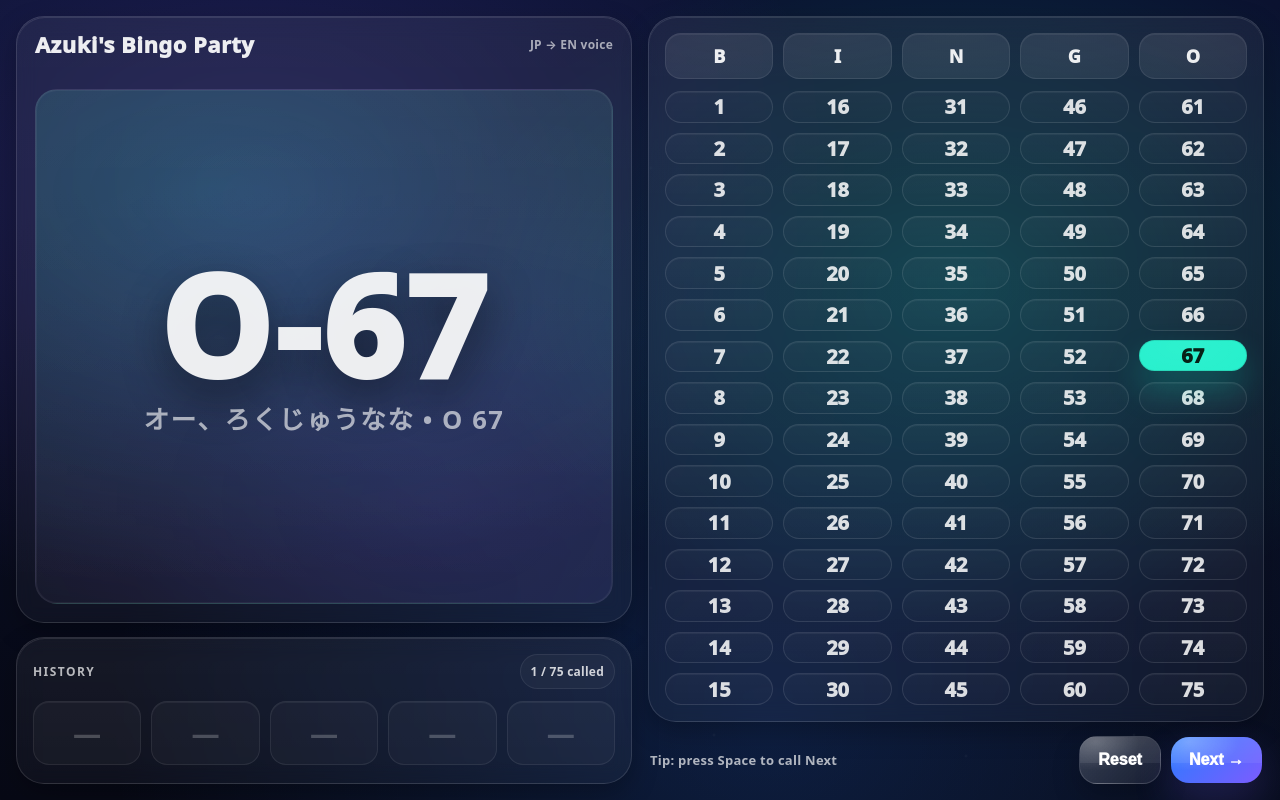
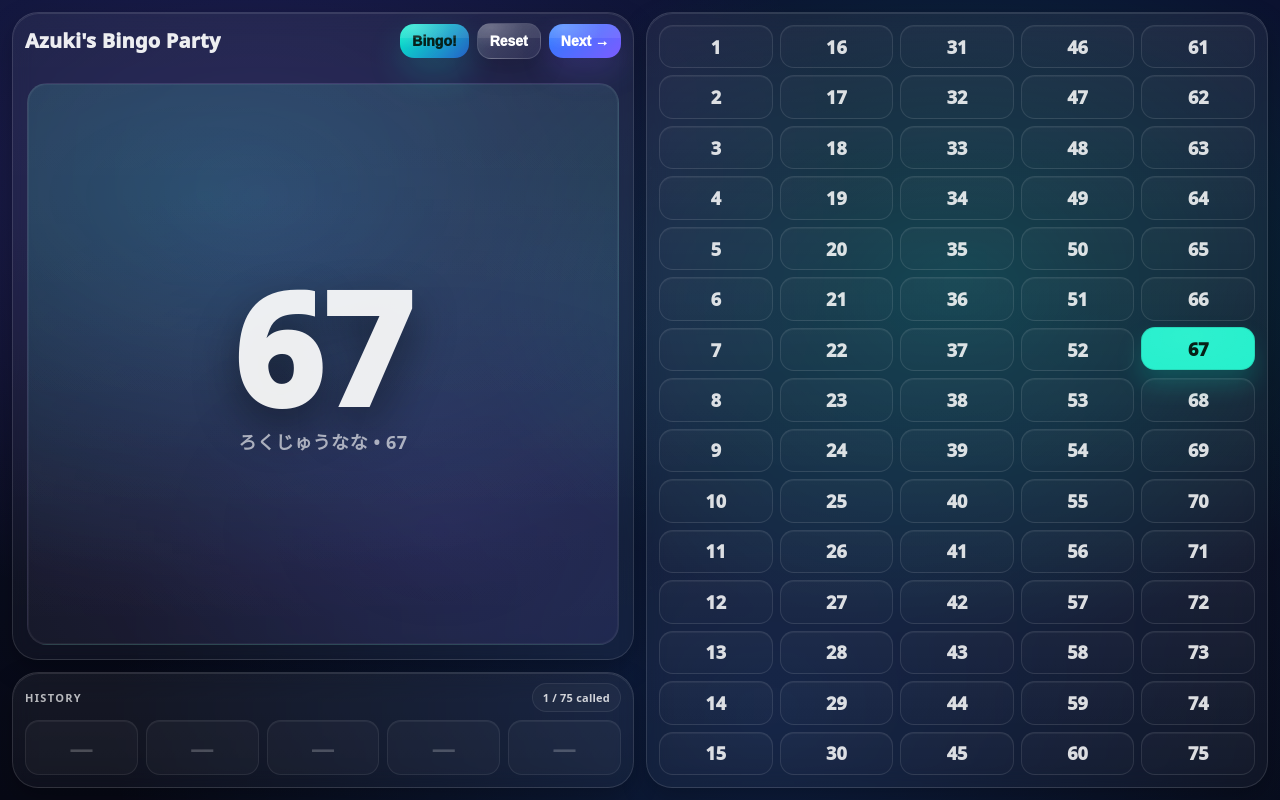
Before and after one commit to mlihan/Bingo, a plain HTML site: page index.html in a window 1280 px wide. Both pictures are taken after a click on the button "Next →". Drawn offline with Linux system fonts and the light colour scheme.

Commit message:
Update index.html

```diff
--- a/index.html
+++ b/index.html
@@ -24,11 +24,15 @@
       --calledText: #072117;
 
       --shadowSoft: 0 10px 26px rgba(0,0,0,.25);
-      --radiusXL: 28px;
-      --radiusL: 20px;
-      --radiusM: 14px;
+      --radiusXL: 26px;
+      --radiusL: 18px;
+      --radiusM: 12px;
 
-      --pad: 18px;
+      /* tighter spacing for TVs */
+      --pagePad: 12px;
+      --gap: 12px;
+      --pad: 14px;
+      --gridGap: 7px;
     }
 
     *{ box-sizing: border-box; }
@@ -50,13 +54,13 @@
       position:fixed;
       inset:0;
       pointer-events:none;
-      opacity:.22;
+      opacity:.18;
       background:
-        radial-gradient(circle at 20% 30%, rgba(255,255,255,.25) 0 1px, transparent 2px),
-        radial-gradient(circle at 55% 40%, rgba(255,255,255,.18) 0 1px, transparent 2px),
-        radial-gradient(circle at 80% 20%, rgba(255,255,255,.20) 0 1px, transparent 2px),
-        radial-gradient(circle at 30% 80%, rgba(255,255,255,.14) 0 1px, transparent 2px),
-        radial-gradient(circle at 70% 75%, rgba(255,255,255,.16) 0 1px, transparent 2px);
+        radial-gradient(circle at 20% 30%, rgba(255,255,255,.22) 0 1px, transparent 2px),
+        radial-gradient(circle at 55% 40%, rgba(255,255,255,.16) 0 1px, transparent 2px),
+        radial-gradient(circle at 80% 20%, rgba(255,255,255,.18) 0 1px, transparent 2px),
+        radial-gradient(circle at 30% 80%, rgba(255,255,255,.12) 0 1px, transparent 2px),
+        radial-gradient(circle at 70% 75%, rgba(255,255,255,.14) 0 1px, transparent 2px);
       background-size: 420px 420px;
       filter: blur(.2px);
     }
@@ -64,8 +68,8 @@
     .app{
       height:100vh;
       display:flex;
-      padding: 16px;
-      gap: 16px;
+      padding: var(--pagePad);
+      gap: var(--gap);
     }
 
     .col{
@@ -73,7 +77,7 @@
       min-width:0;
       display:flex;
       flex-direction:column;
-      gap: 14px;
+      gap: var(--gap);
     }
 
     .panel{
@@ -96,28 +100,89 @@
       box-shadow: inset 0 1px 0 rgba(255,255,255,.10);
     }
 
-    /* Header title */
-    .header{
-      padding: 14px 18px;
+    /* Top header: title + buttons (top-right) */
+    .topBar{
       display:flex;
       align-items:center;
       justify-content:space-between;
-      gap: 12px;
+      gap: 10px;
+      padding: 10px 12px;
     }
+
     .partyTitle{
       font-weight: 950;
-      letter-spacing: .02em;
-      font-size: clamp(16px, 2.2vw, 22px);
+      letter-spacing: .01em;
+      font-size: clamp(14px, 2vw, 20px);
       line-height: 1.2;
       user-select:none;
+      white-space: nowrap;
+      overflow:hidden;
+      text-overflow: ellipsis;
+      max-width: 55%;
     }
-    .subHint{
-      color: var(--muted);
-      font-weight: 700;
-      font-size: 12px;
-      letter-spacing: .02em;
+
+    .btnRow{
+      display:flex;
+      gap: 8px;
+      align-items:center;
+      justify-content:flex-end;
+      flex-wrap: wrap;
+    }
+
+    .btn{
+      border: none;
+      border-radius: 14px;
+      padding: 10px 12px;
+      font-weight: 950;
+      font-size: 14px;
+      cursor: pointer;
+      color: white;
       user-select:none;
-      white-space: nowrap;
+      position: relative;
+      overflow:hidden;
+      transform: translateZ(0);
+      line-height: 1;
+    }
+
+    .btn::after{
+      content:"";
+      position:absolute;
+      inset:-2px;
+      background: radial-gradient(600px 180px at 20% 0%, rgba(255,255,255,.25), transparent 55%);
+      opacity:.55;
+      transform: translateY(-22px);
+      transition: transform .18s ease;
+      pointer-events:none;
+    }
+    .btn:hover::after{ transform: translateY(-10px); }
+    .btn:active{ transform: translateY(1px); }
+    .btn:disabled{
+      cursor:not-allowed;
+      opacity:.55;
+      transform:none;
+    }
+
+    .nextBtn{
+      background:
+        radial-gradient(120% 140% at 20% 10%, rgba(255,255,255,.20), transparent 45%),
+        linear-gradient(135deg, var(--accentC), var(--accentB));
+      box-shadow: 0 14px 30px rgba(124,92,255,.18);
+    }
+
+    .resetBtn{
+      background:
+        radial-gradient(120% 140% at 20% 10%, rgba(255,255,255,.15), transparent 45%),
+        linear-gradient(135deg, rgba(255,255,255,.16), rgba(255,255,255,.06));
+      border: 1px solid rgba(255,255,255,.14);
+      box-shadow: 0 12px 26px rgba(0,0,0,.18);
+    }
+
+    .bingoBtn{
+      background:
+        radial-gradient(120% 140% at 20% 10%, rgba(255,255,255,.20), transparent 45%),
+        linear-gradient(135deg, rgba(0,255,209,.95), rgba(42,124,255,.70));
+      color: #062019;
+      box-shadow: 0 16px 34px rgba(0,255,209,.18);
     }
 
     /* LEFT */
@@ -126,7 +191,6 @@
       min-height:0;
       display:flex;
       flex-direction:column;
-      padding: 0;
     }
 
     .latestBody{
@@ -148,76 +212,79 @@
       align-items:center;
       justify-content:center;
       text-align:center;
-      padding: 16px;
+      padding: 12px;
       box-shadow: inset 0 0 0 1px rgba(255,255,255,.05);
       user-select:none;
     }
 
     .latestNumber{
-      font-weight: 950;
-      letter-spacing: .02em;
+      font-weight: 980;
+      letter-spacing: .01em;
       line-height: .95;
-      font-size: clamp(72px, 11vw, 200px);
+      font-size: clamp(68px, 12vw, 210px);
       text-shadow: 0 18px 45px rgba(0,0,0,.45);
     }
 
     .latestSub{
-      margin-top: 12px;
-      font-weight: 700;
+      margin-top: 10px;
+      font-weight: 750;
       color: var(--muted);
-      letter-spacing: .06em;
-      font-size: clamp(14px, 2vw, 26px);
+      letter-spacing: .03em;
+      font-size: clamp(12px, 1.8vw, 18px);
       line-height: 1.25;
     }
 
     .historyPanel{
-      padding: 16px 16px 18px;
+      padding: 10px 12px 12px;
     }
 
     .titleRow{
       display:flex;
       align-items:center;
       justify-content:space-between;
-      margin-bottom: 12px;
+      margin-bottom: 8px;
+      gap: 10px;
     }
 
     .title{
       font-weight: 900;
       letter-spacing: .12em;
       text-transform: uppercase;
-      font-size: 12px;
+      font-size: 11px;
       color: rgba(255,255,255,.70);
+      user-select:none;
     }
 
     .pill{
-      font-weight: 800;
-      font-size: 12px;
+      font-weight: 850;
+      font-size: 11px;
       color: rgba(255,255,255,.80);
       border: 1px solid var(--stroke2);
-      padding: 8px 10px;
+      padding: 6px 10px;
       border-radius: 999px;
       background: rgba(255,255,255,.03);
       letter-spacing:.02em;
       user-select:none;
+      white-space: nowrap;
     }
 
     .historyRow{
       display:grid;
       grid-template-columns: repeat(5, 1fr);
-      gap: 10px;
+      gap: 8px;
     }
 
     .histItem{
-      border-radius: 16px;
+      border-radius: 14px;
       border: 1px solid var(--stroke2);
       background: rgba(255,255,255,.03);
-      padding: 12px 10px;
+      padding: 10px 8px;
       display:flex;
       align-items:center;
       justify-content:center;
       font-weight: 950;
-      font-size: clamp(16px, 2.2vw, 34px);
-      min-height: 56px;
+      font-size: clamp(14px, 2vw, 24px);
+      min-height: 44px;
       user-select:none;
       box-shadow: inset 0 1px 0 rgba(255,255,255,.05);
     }
@@ -227,36 +294,14 @@
       font-weight: 800;
     }
 
-    /* RIGHT */
+    /* RIGHT - grid only (no BINGO header) */
     .gridPanel{
       flex: 1;
       min-height: 0;
       display:flex;
       flex-direction:column;
-      padding: 16px;
-      gap: 12px;
-    }
-
-    .bingoHeader{
-      display:grid;
-      grid-template-columns: repeat(5, 1fr);
+      padding: 12px;
       gap: 10px;
-      user-select:none;
-    }
-
-    .bingoHeader div{
-      border-radius: 16px;
-      border: 1px solid var(--stroke2);
-      background:
-        radial-gradient(600px 200px at 50% 0%, rgba(255,255,255,.07), transparent 65%),
-        rgba(255,255,255,.03);
-      text-align:center;
-      padding: 10px 0;
-      font-weight: 950;
-      letter-spacing: .35em;
-      text-indent: .35em;
-      font-size: 18px;
-      box-shadow: inset 0 1px 0 rgba(255,255,255,.06);
     }
 
     .grid{
@@ -265,11 +310,11 @@
       display:grid;
       grid-template-columns: repeat(5, 1fr);
       grid-template-rows: repeat(15, 1fr);
-      gap: 10px;
+      gap: var(--gridGap);
     }
 
     .cell{
-      border-radius: 16px;
+      border-radius: 14px;
       border: 1px solid rgba(255,255,255,.10);
       background: linear-gradient(180deg, rgba(255,255,255,.03), rgba(255,255,255,.015));
       box-shadow: inset 0 1px 0 rgba(255,255,255,.05);
@@ -277,7 +322,7 @@
       align-items:center;
       justify-content:center;
       font-weight: 950;
-      font-size: clamp(12px, 1.8vw, 20px);
+      font-size: clamp(11px, 1.7vw, 18px);
       color: rgba(255,255,255,.85);
       user-select:none;
       transition: transform .12s ease, background .12s ease, box-shadow .12s ease, border-color .12s ease;
@@ -289,102 +334,43 @@
         var(--calledBg);
       color: var(--calledText);
       border-color: rgba(0,0,0,.10);
-      box-shadow: 0 18px 35px rgba(0,255,209,.22);
+      box-shadow: 0 14px 26px rgba(0,255,209,.18);
       transform: translateY(-1px);
     }
 
-    .controls{
-      display:flex;
-      align-items:center;
-      justify-content:space-between;
-      gap: 12px;
-      padding: 0 2px;
-    }
-
-    .status{
-      color: rgba(255,255,255,.68);
-      font-weight: 750;
-      font-size: 13px;
-      letter-spacing: .02em;
-      user-select:none;
-      white-space: nowrap;
-      overflow:hidden;
-      text-overflow: ellipsis;
-      max-width: 60%;
-    }
-
-    .btnRow{
-      display:flex;
-      gap: 10px;
-      align-items:center;
-      justify-content:flex-end;
-    }
-
-    .btn{
-      border: none;
-      border-radius: 18px;
-      padding: 14px 18px;
-      font-weight: 950;
-      font-size: 16px;
-      cursor: pointer;
-      color: white;
-      user-select:none;
-      position: relative;
-      overflow:hidden;
-      box-shadow: 0 18px 40px rgba(124,92,255,.20);
-      transform: translateZ(0);
-    }
-
-    .btn::after{
-      content:"";
-      position:absolute;
-      inset:-2px;
-      background: radial-gradient(600px 180px at 20% 0%, rgba(255,255,255,.25), transparent 55%);
-      opacity:.55;
-      transform: translateY(-22px);
-      transition: transform .18s ease;
-      pointer-events:none;
-    }
-    .btn:hover::after{ transform: translateY(-8px); }
-    .btn:active{ transform: translateY(1px); }
-    .btn:disabled{
-      cursor:not-allowed;
-      opacity:.55;
-      box-shadow:none;
-      transform:none;
-    }
-
-    .nextBtn{
-      background:
-        radial-gradient(120% 140% at 20% 10%, rgba(255,255,255,.26), transparent 45%),
-        linear-gradient(135deg, var(--accentC), var(--accentB));
-    }
-
-    .resetBtn{
-      background:
-        radial-gradient(120% 140% at 20% 10%, rgba(255,255,255,.20), transparent 45%),
-        linear-gradient(135deg, rgba(255,255,255,.18), rgba(255,255,255,.06));
-      border: 1px solid rgba(255,255,255,.14);
-      box-shadow: 0 12px 28px rgba(0,0,0,.22);
+    /* Confetti canvas overlay */
+    #confetti{
+      position: fixed;
+      inset: 0;
+      pointer-events: none;
+      z-index: 999;
     }
 
     @media (orientation: portrait){
       .app{ flex-direction:column; }
       .col{ width:100%; height:50%; }
+      .partyTitle{ max-width: 100%; }
     }
   </style>
 </head>
 
 <body>
+  <canvas id="confetti"></canvas>
+
   <div class="app">
 
     <!-- LEFT -->
     <section class="col">
       <div class="panel latestPanel">
-        <div class="header">
+        <div class="topBar">
           <div class="partyTitle">Azuki's Bingo Party</div>
-          <div class="subHint">JP → EN voice</div>
+          <div class="btnRow">
+            <button class="btn bingoBtn" id="bingoBtn" title="Celebrate!">Bingo!</button>
+            <button class="btn resetBtn" id="resetBtn" title="Clear and start over">Reset</button>
+            <button class="btn nextBtn" id="nextBtn">Next →</button>
+          </div>
         </div>
+
         <div class="latestBody">
           <div class="latestBox">
             <div>
@@ -407,36 +393,14 @@
     <!-- RIGHT -->
     <section class="col">
       <div class="panel gridPanel">
-        <div class="bingoHeader">
-          <div>B</div><div>I</div><div>N</div><div>G</div><div>O</div>
-        </div>
         <div class="grid" id="grid"></div>
-      </div>
-
-      <div class="controls">
-        <div class="status" id="status">Tip: press Space to call Next</div>
-        <div class="btnRow">
-          <button class="btn resetBtn" id="resetBtn" title="Clear and start over">Reset</button>
-          <button class="btn nextBtn" id="nextBtn">Next →</button>
-        </div>
       </div>
     </section>
 
   </div>
 
   <script>
-    // -------- Bingo mapping --------
-    function letterForNumber(n){
-      if (n >= 1 && n <= 15) return "B";
-      if (n >= 16 && n <= 30) return "I";
-      if (n >= 31 && n <= 45) return "N";
-      if (n >= 46 && n <= 60) return "G";
-      return "O"; // 61-75
-    }
-
-    // Japanese letter readings (Option 2)
-    const jpLetter = { B: "ビー", I: "アイ", N: "エヌ", G: "ジー", O: "オー" };
-
+    // -------- Japanese number reading (Option 2) --------
     function japaneseNumber(n){
       const ones = ["", "いち", "に", "さん", "よん", "ご", "ろく", "なな", "はち", "きゅう"];
       if (n === 0) return "ゼロ";
@@ -460,7 +424,7 @@
       return unit === 0 ? tensRead : (tensRead + ones[unit]);
     }
 
-    // -------- Speech helpers (JP then EN) --------
+    // -------- Speech (JP then EN) - number only --------
     function pickVoice(langPrefix){
       const voices = window.speechSynthesis?.getVoices?.() || [];
       let v = voices.find(x => (x.lang || "").toLowerCase().startsWith(langPrefix) && x.localService);
@@ -468,19 +432,19 @@
       return v || null;
     }
 
-    function speakBilingual(letter, n){
+    function speakNumberBilingual(n){
       const synth = window.speechSynthesis;
       if (!synth || !window.SpeechSynthesisUtterance) return;
 
       synth.cancel();
 
-      const jp = new SpeechSynthesisUtterance(`${jpLetter[letter]}、${japaneseNumber(n)}`);
+      const jp = new SpeechSynthesisUtterance(japaneseNumber(n));
       jp.lang = "ja-JP";
       const jpV = pickVoice("ja");
       if (jpV) jp.voice = jpV;
       jp.rate = 0.95;
 
-      const en = new SpeechSynthesisUtterance(`${letter} ${n}`);
+      const en = new SpeechSynthesisUtterance(String(n));
       en.lang = "en-US";
       const enV = pickVoice("en");
       if (enV) en.voice = enV;
@@ -498,8 +462,9 @@
     const pillEl = document.getElementById("pill");
     const nextBtn = document.getElementById("nextBtn");
     const resetBtn = document.getElementById("resetBtn");
+    const bingoBtn = document.getElementById("bingoBtn");
 
-    // Build grid 5 cols x 15 rows, numbers arranged by column (B,I,N,G,O)
+    // Build grid 5 cols x 15 rows: numbers arranged by column (standard bingo layout)
     const cellByNumber = new Map();
     for (let r = 0; r < 15; r++){
       for (let c = 0; c < 5; c++){
@@ -524,16 +489,15 @@
     }
 
     // -------- Game state (random unique numbers) --------
-    let remaining = [];        // numbers not yet called
-    let called = new Set();    // numbers already called
-    let historyLabels = [];    // ["B-12", ...] latest-first
+    let remaining = [];
+    let called = new Set();
+    let historyNums = []; // latest-first numbers
 
     function startNewGame(){
       remaining = Array.from({length:75}, (_, i) => i + 1);
       called = new Set();
-      historyLabels = [];
+      historyNums = [];
 
-      // Clear UI
       for (let n = 1; n <= 75; n++){
         const cell = cellByNumber.get(n);
         if (cell) cell.classList.remove("called");
@@ -545,7 +509,6 @@
       pillEl.textContent = "0 / 75 called";
       nextBtn.disabled = false;
 
-      // Stop any ongoing speech
       if (window.speechSynthesis) window.speechSynthesis.cancel();
     }
 
@@ -556,7 +519,6 @@
     function pickRandomRemaining(){
       const idx = Math.floor(Math.random() * remaining.length);
       const n = remaining[idx];
-      // remove it from remaining in O(1)
       remaining[idx] = remaining[remaining.length - 1];
       remaining.pop();
       return n;
@@ -573,31 +535,131 @@
       const n = pickRandomRemaining();
       called.add(n);
 
-      const letter = letterForNumber(n);
-      const label = `${letter}-${n}`;
+      // Latest (number only)
+      latestNumberEl.textContent = String(n);
+      latestSubEl.textContent = `${japaneseNumber(n)}  •  ${n}`;
 
-      // Latest
-      latestNumberEl.textContent = label;
-      latestSubEl.textContent = `${jpLetter[letter]}、${japaneseNumber(n)}  •  ${letter} ${n}`;
-
-      // History (previous 5, excluding current)
-      historyLabels.unshift(label);
-      const previousFive = historyLabels.slice(1, 6);
+      // History: show previous 5 (exclude current)
+      historyNums.unshift(n);
+      const previousFive = historyNums.slice(1, 6).map(String);
       renderHistory(previousFive);
 
       // Highlight
       const cell = cellByNumber.get(n);
       if (cell) cell.classList.add("called");
 
-      // Speak JP then EN
-      speakBilingual(letter, n);
+      // Speak JP then EN (number only)
+      speakNumberBilingual(n);
 
       updateCounts();
 
       if (remaining.length === 0) nextBtn.disabled = true;
     }
 
-    // voices load async in some browsers
+    // -------- Celebration (Confetti + sparkle + tiny cheer beep) --------
+    const canvas = document.getElementById("confetti");
+    const ctx = canvas.getContext("2d", { alpha: true });
+
+    function resizeCanvas(){
+      canvas.width = window.innerWidth * devicePixelRatio;
+      canvas.height = window.innerHeight * devicePixelRatio;
+      canvas.style.width = window.innerWidth + "px";
+      canvas.style.height = window.innerHeight + "px";
+      ctx.setTransform(devicePixelRatio, 0, 0, devicePixelRatio, 0, 0);
+    }
+    window.addEventListener("resize", resizeCanvas);
+    resizeCanvas();
+
+    function rand(a,b){ return a + Math.random() * (b-a); }
+
+    function confettiBurst(){
+      const W = window.innerWidth;
+      const H = window.innerHeight;
+
+      const pieces = [];
+      const count = 170;
+
+      for (let i=0; i<count; i++){
+        pieces.push({
+          x: W * 0.65 + rand(-60, 60),
+          y: H * 0.25 + rand(-40, 40),
+          vx: rand(-4.2, 4.2),
+          vy: rand(-9.5, -2.5),
+          g: rand(0.18, 0.32),
+          r: rand(3, 6),
+          rot: rand(0, Math.PI),
+          vr: rand(-0.25, 0.25),
+          life: rand(60, 100),
+          hue: rand(160, 280) // teal→purple range
+        });
+      }
+
+      let frame = 0;
+      function tick(){
+        frame++;
+        ctx.clearRect(0,0,W,H);
+
+        for (const p of pieces){
+          p.vy += p.g;
+          p.x += p.vx;
+          p.y += p.vy;
+          p.rot += p.vr;
+          p.life -= 1;
+
+          ctx.save();
+          ctx.translate(p.x, p.y);
+          ctx.rotate(p.rot);
+          ctx.fillStyle = `hsla(${p.hue}, 95%, 60%, 0.95)`;
+          ctx.fillRect(-p.r, -p.r*0.7, p.r*2, p.r*1.4);
+          ctx.restore();
+        }
+
+        // remove dead
+        for (let i=pieces.length-1; i>=0; i--){
+          if (pieces[i].life <= 0 || pieces[i].y > H + 60) pieces.splice(i,1);
+        }
+
+        if (pieces.length > 0 && frame < 140){
+          requestAnimationFrame(tick);
+        } else {
+          ctx.clearRect(0,0,W,H);
+        }
+      }
+      requestAnimationFrame(tick);
+    }
+
+    // Tiny cheer beep using WebAudio (works locally; may still not cast to TV)
+    function cheerBeep(){
+      try{
+        const AC = window.AudioContext || window.webkitAudioContext;
+        if (!AC) return;
+        const ac = new AC();
+        const now = ac.currentTime;
+        const o = ac.createOscillator();
+        const g = ac.createGain();
+        o.type = "sine";
+        o.frequency.setValueAtTime(660, now);
+        o.frequency.exponentialRampToValueAtTime(990, now + 0.18);
+        g.gain.setValueAtTime(0.0001, now);
+        g.gain.exponentialRampToValueAtTime(0.14, now + 0.02);
+        g.gain.exponentialRampToValueAtTime(0.0001, now + 0.22);
+        o.connect(g).connect(ac.destination);
+        o.start(now);
+        o.stop(now + 0.25);
+        setTimeout(()=>ac.close?.(), 400);
+      } catch(e){}
+    }
+
+    function celebrate(){
+      confettiBurst();
+      cheerBeep();
+      // optional: say "Bingo!" (comment out if you want silence)
+      // const u = new SpeechSynthesisUtterance("Bingo!");
+      // u.lang = "en-US";
+      // window.speechSynthesis?.speak(u);
+    }
+
+    // Voices load async in some browsers
     if (window.speechSynthesis){
       window.speechSynthesis.onvoiceschanged = () => {};
     }
@@ -612,11 +674,15 @@
       if (ok) startNewGame();
     });
 
-    // Spacebar = Next (nice for hosting)
+    bingoBtn.addEventListener("click", celebrate);
+
+    // Spacebar = Next, B = Bingo
     window.addEventListener("keydown", (e) => {
       if (e.code === "Space"){
         e.preventDefault();
         if (!nextBtn.disabled) callNext();
+      } else if (e.key.toLowerCase() === "b"){
+        celebrate();
       }
     });
   </script>
```
